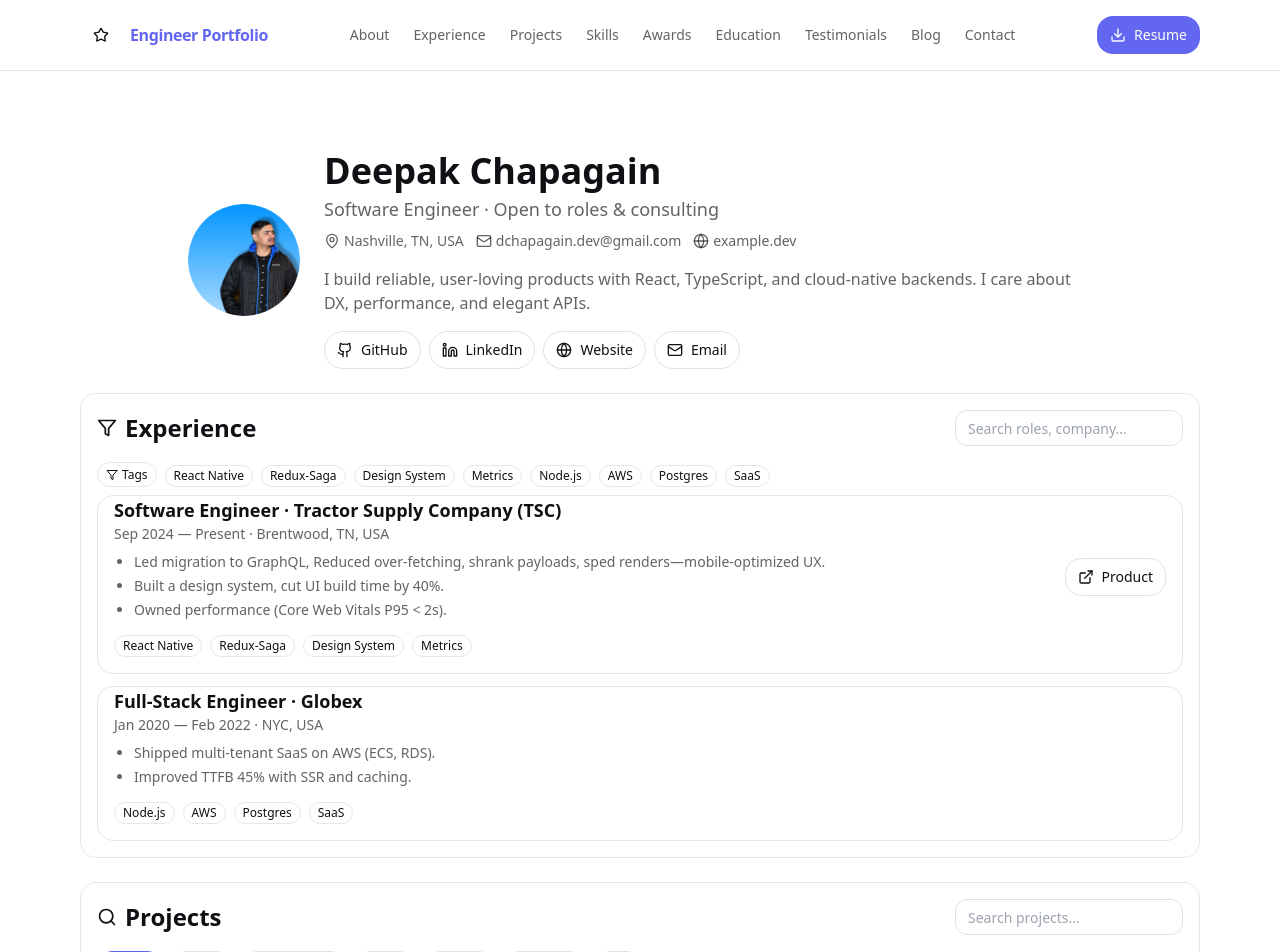
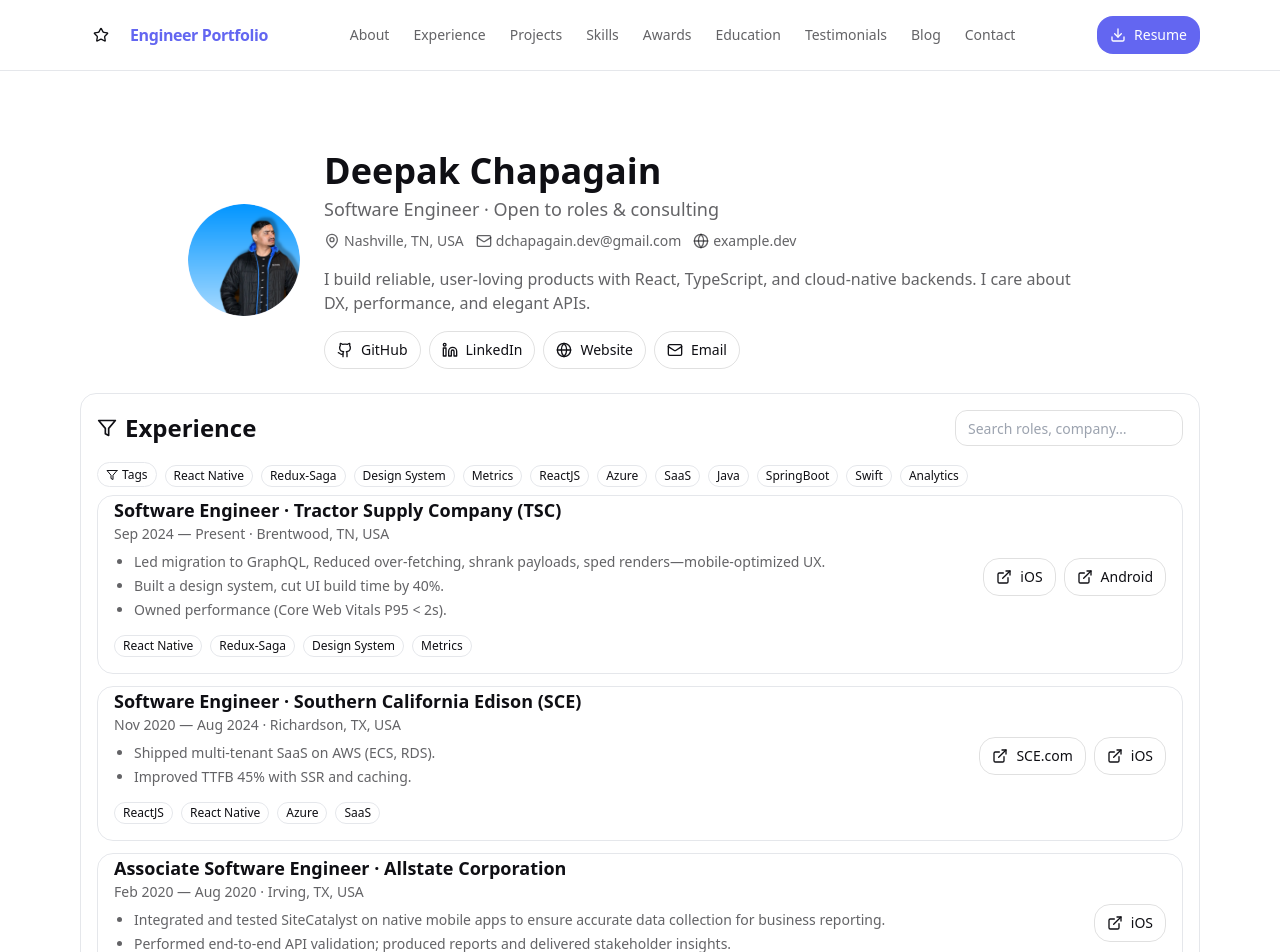
Before and after one commit to deepagain81/engineerPortfolio, a React (Vite) app: page / in a window 1280 px wide. Shown: the top 952 px of the page. Built offline with nearby package versions, Linux system fonts and the light colour scheme.

Commit message:
[EP-101] - Add experiences

```diff
--- a/src/config.js
+++ b/src/config.js
@@ -52,21 +52,34 @@ export const CONFIG = {
         'Built a design system, cut UI build time by 40%.',
         'Owned performance (Core Web Vitals P95 < 2s).',
       ],
-      links: [{ label: 'Product', href: 'https://apps.apple.com/us/app/tractor-supply/id1502197298' }],
+      links: [{ label: 'iOS', href: 'https://apps.apple.com/us/app/tractor-supply/id1502197298' },{label: 'Android', href:'https://play.google.com/store/apps/details?id=com.consumerapp_v1&pcampaignid=web_share'}],
       tags: ['React Native', 'Redux-Saga', 'Design System', 'Metrics'],
     },
     {
-      company: 'Globex',
-      role: 'Full-Stack Engineer',
-      start: '2020-01',
-      end: '2022-02',
-      location: 'NYC, USA',
+      company: 'Southern California Edison (SCE)',
+      role: 'Software Engineer',
+      start: '2020-11',
+      end: '2024-08',
+      location: 'Richardson, TX, USA',
       bullets: [
         'Shipped multi-tenant SaaS on AWS (ECS, RDS).',
         'Improved TTFB 45% with SSR and caching.',
       ],
-      links: [],
-      tags: ['Node.js', 'AWS', 'Postgres', 'SaaS'],
+      links: [{ label: 'SCE.com', href: 'https://www.sce.com/' },{label: 'iOS', href:'https://apps.apple.com/us/app/mysce/id553317645'}],
+      tags: ['ReactJS', 'React Native', 'Azure', 'SaaS'],
+    },
+    {
+      company: 'Allstate Corporation',
+      role: 'Associate Software Engineer',
+      start: '2020-02',
+      end: '2020-08',
+      location: 'Irving, TX, USA',
+      bullets: [
+        'Integrated and tested SiteCatalyst on native mobile apps to ensure accurate data collection for business reporting.',
+        'Performed end-to-end API validation; produced reports and delivered stakeholder insights.',
+      ],
+      links: [{label: 'iOS', href:'https://apps.apple.com/us/app/allstate-mobile/id364376344'}],
+      tags: ['Java', 'SpringBoot', 'Swift', 'Analytics'],
     },
   ],
   projects: [
```
